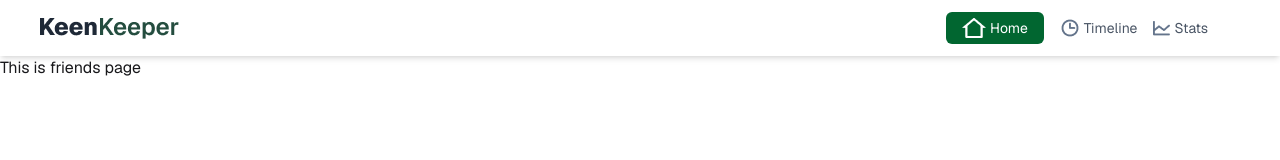
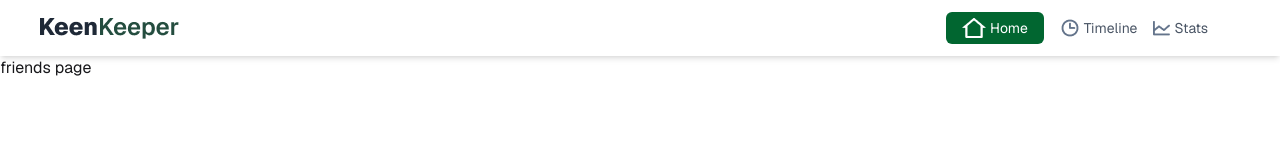
Before and after one commit to rifat-sultana/Assignment-07-keen-keeper, a React (Vite) app: page /friends in a window 1280 px wide. Shown: the top 160 px of the page. Built offline with nearby package versions, Linux system fonts and the light colour scheme.

Commit message:
nested structure created

```diff
--- a/src/App.jsx
+++ b/src/App.jsx
@@ -1,7 +1,6 @@
 
 import './App.css'
-import Navbar from "./components/Navbar/Navbar"
-import { Outlet } from "react-router-dom";
+
 
 function App() {
   // const [count, setCount] = useState(0)
@@ -10,8 +9,7 @@ function App() {
     <>
         <div>
 
-          <Navbar/>
-           <Outlet />
+
 
       </div>
 
--- /dev/null
+++ b/src/Layout/MainLayOut.jsx
@@ -0,0 +1,15 @@
+import { Outlet } from "react-router-dom";
+import Navbar from "../components/Navbar/Navbar";
+import Footer from "../components/Footer/Footer";
+
+const MainLayout = () => {
+  return (
+    <div>
+      <Navbar />
+      <Outlet />
+      <Footer />
+    </div>
+  );
+};
+
+export default MainLayout;
--- /dev/null
+++ b/src/Pages/Stats.jsx
@@ -0,0 +1,11 @@
+import React from 'react';
+
+const StatsPage = () => {
+  return (
+    <div>
+       <h2> stats StatsPage</h2>
+    </div>
+  );
+};
+
+export default StatsPage ;
--- /dev/null
+++ b/src/Pages/Timeline.jsx
@@ -0,0 +1,11 @@
+import React from 'react';
+
+const TimelinePage = () => {
+  return (
+    <div>
+      <h2> Timeline</h2>
+    </div>
+  );
+};
+
+export default TimelinePage;
--- /dev/null
+++ b/src/Pages/friends.jsx
@@ -0,0 +1,11 @@
+import React from 'react';
+
+const friends = () => {
+  return (
+    <div>
+        <h2> friends page </h2>
+    </div>
+  );
+};
+
+export default friends;
--- /dev/null
+++ b/src/components/Footer/Footer.jsx
@@ -0,0 +1,11 @@
+import React from 'react';
+
+const Footer = () => {
+  return (
+    <div>
+      {/* <h2>   This Is footer page</h2> */}
+    </div>
+  );
+};
+
+export default Footer;
--- a/src/components/Friends.jsx
+++ /dev/null
@@ -1,11 +0,0 @@
-
-
-const Friends = () => {
-  return (
-    <div>
-        <h2> This is friends page</h2>
-    </div>
-  );
-};
-
-export default Friends;
--- a/src/components/Navbar/Navbar.jsx
+++ b/src/components/Navbar/Navbar.jsx
@@ -27,15 +27,13 @@ const Navbar = () => {
 
           <Link
             to="/timeline"
-            className="flex items-center gap-1 text-gray-600 hover:text-black text-sm"
-          >
+            className="flex items-center gap-1 text-gray-600 hover:text-black text-sm">
             <img src={Clock} alt="Clock"/>Timeline
           </Link>
 
           <Link
             to="/stats"
-            className="flex items-center gap-1 text-gray-600 hover:text-black text-sm"
-          >
+            className="flex items-center gap-1 text-gray-600 hover:text-black text-sm" >
             <img src={Stats} alt="Stats"  /> Stats
           </Link>
 
```
Also changed, not shown: src/Routes/Routes.jsx (added, +23 -0 lines), src/main.jsx (+7 -21 lines).
